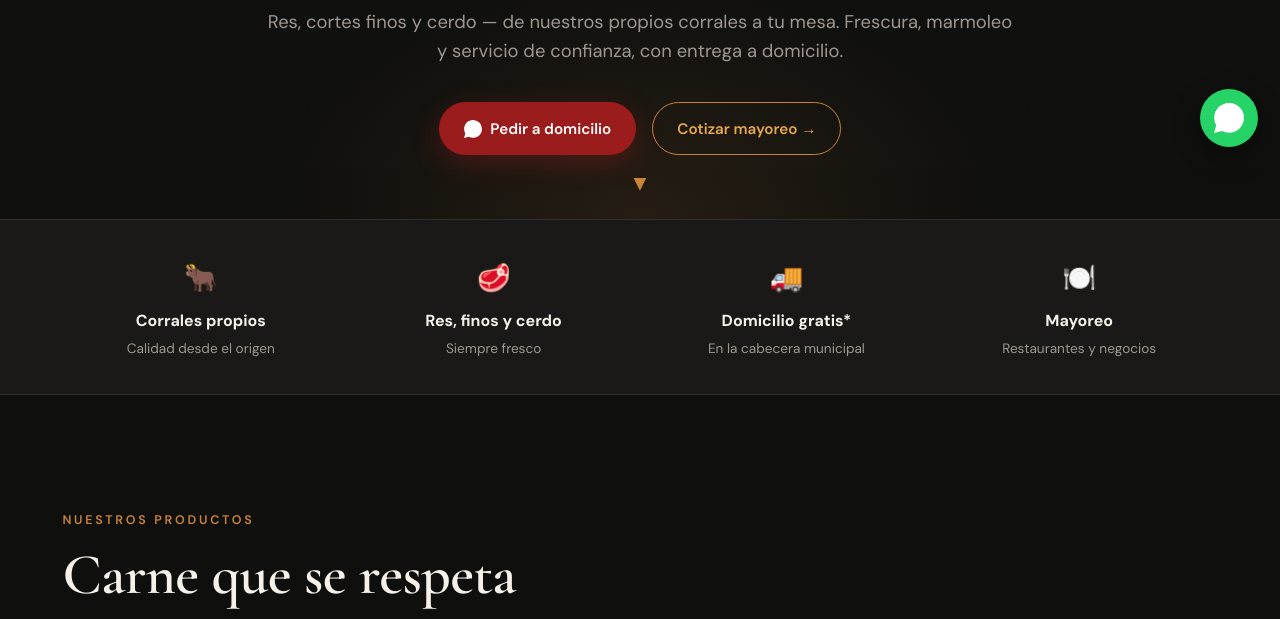
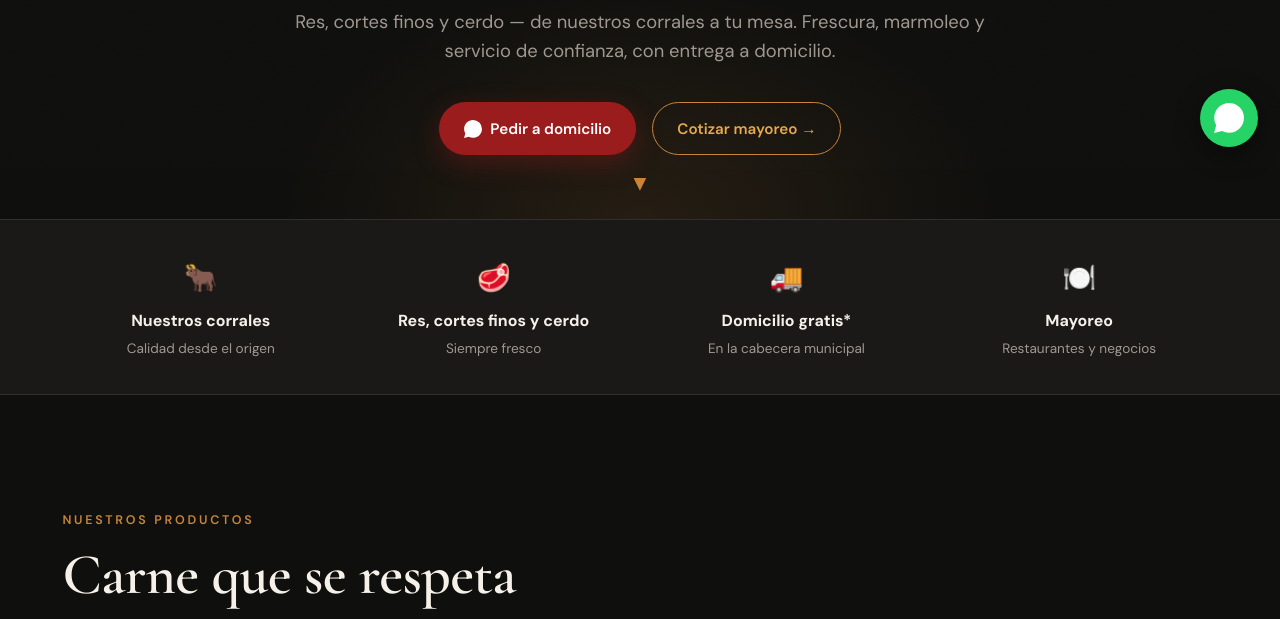
Before and after one commit to Corgipollo/pedmun, a plain HTML site: page index.html in a window 1280 px wide. Shown: the part 631-1250 px from the top of the page. Drawn offline with nearby package versions, Linux system fonts and the light colour scheme.

Commit message:
feat: fotos reales rib eye + diezmillo; quita 'propios'; aclara 'cortes finos'

```diff
--- a/index.html
+++ b/index.html
@@ -39,7 +39,7 @@
     <img src="assets/logo-pedmun.jpeg" alt="PEDMUN Carnicería — La carne de tu confianza" class="hero__logo" />
     <p class="hero__eyebrow">Carnicería premium · Cadereyta de Montes, Querétaro · Desde 2024</p>
     <h1 class="hero__title">Calidad que <span class="shimmer">se nota.</span></h1>
-    <p class="hero__sub">Res, cortes finos y cerdo — de nuestros propios corrales a tu mesa. Frescura, marmoleo y servicio de confianza, con entrega a domicilio.</p>
+    <p class="hero__sub">Res, cortes finos y cerdo — de nuestros corrales a tu mesa. Frescura, marmoleo y servicio de confianza, con entrega a domicilio.</p>
     <div class="hero__cta">
       <a class="btn btn--red" href="https://wa.me/524412159663?text=Hola%20PEDMUN%2C%20quiero%20pedir%20a%20domicilio" target="_blank" rel="noopener"><span class="ico-wa" aria-hidden="true"></span> Pedir a domicilio</a>
       <a class="btn btn--gold" href="https://wa.me/524412491577?text=Hola%20PEDMUN%2C%20quiero%20cotizar%20al%20mayoreo" target="_blank" rel="noopener">Cotizar mayoreo →</a>
@@ -51,8 +51,8 @@
 <!-- ====== TRUST BAR ====== -->
 <section class="trust" id="confianza" aria-label="Por qué PEDMUN">
   <ul class="trust__list">
-    <li class="reveal"><span class="trust__ico">🐂</span><strong>Corrales propios</strong><em>Calidad desde el origen</em></li>
-    <li class="reveal"><span class="trust__ico">🥩</span><strong>Res, finos y cerdo</strong><em>Siempre fresco</em></li>
+    <li class="reveal"><span class="trust__ico">🐂</span><strong>Nuestros corrales</strong><em>Calidad desde el origen</em></li>
+    <li class="reveal"><span class="trust__ico">🥩</span><strong>Res, cortes finos y cerdo</strong><em>Siempre fresco</em></li>
     <li class="reveal"><span class="trust__ico">🚚</span><strong>Domicilio gratis*</strong><em>En la cabecera municipal</em></li>
     <li class="reveal"><span class="trust__ico">🍽️</span><strong>Mayoreo</strong><em>Restaurantes y negocios</em></li>
   </ul>
@@ -112,7 +112,7 @@
     <div class="origen__text reveal">
       <p class="kicker">Del corral a tu mesa</p>
       <h2 class="h2">Cuidamos la calidad <span class="shimmer">desde el origen</span></h2>
-      <p class="lead">No solo vendemos carne: la criamos. Desde nuestros propios corrales seleccionamos el ganado, cuidamos el proceso y cortamos a tu gusto. Esa es la diferencia que se nota en el sabor.</p>
+      <p class="lead">No solo vendemos carne: la elegimos. Desde nuestros corrales seleccionamos el ganado, cuidamos el proceso y cortamos a tu gusto. Esa es la diferencia que se nota en el sabor.</p>
       <ul class="origen__steps">
         <li><strong>01 · Origen</strong> Ganado seleccionado de nuestros corrales.</li>
         <li><strong>02 · Proceso</strong> Corte cuidado, marmoleo y frescura garantizada.</li>
@@ -225,7 +225,7 @@
       <p>Pedidos y domicilio: <a href="tel:+524412159663">441 215 9663</a><br>Mayoreo: <a href="tel:+524412491577">441 249 1577</a></p>
     </div>
   </div>
-  <p class="footer__credits">Algunas fotos de cortes provienen de bancos de uso libre (Wikimedia Commons · Flickr CC BY: arnold|inuyaki, StuartWebster, whitneyinchicago) — provisionales hasta contar con fotografía propia.</p>
+  <p class="footer__credits">Algunas fotos de cortes provienen de bancos de uso libre (Wikimedia Commons · Flickr CC BY: arnold|inuyaki, StuartWebster) — provisionales hasta contar con fotografía propia.</p>
   <p class="footer__copy">© <span id="year">2026</span> PEDMUN Carnicería · Cadereyta de Montes, Querétaro · Desde 2024</p>
 </footer>
 
```
Also changed, not shown: assets/cortes/diezmillo.png, assets/cortes/rib-eye.png.
